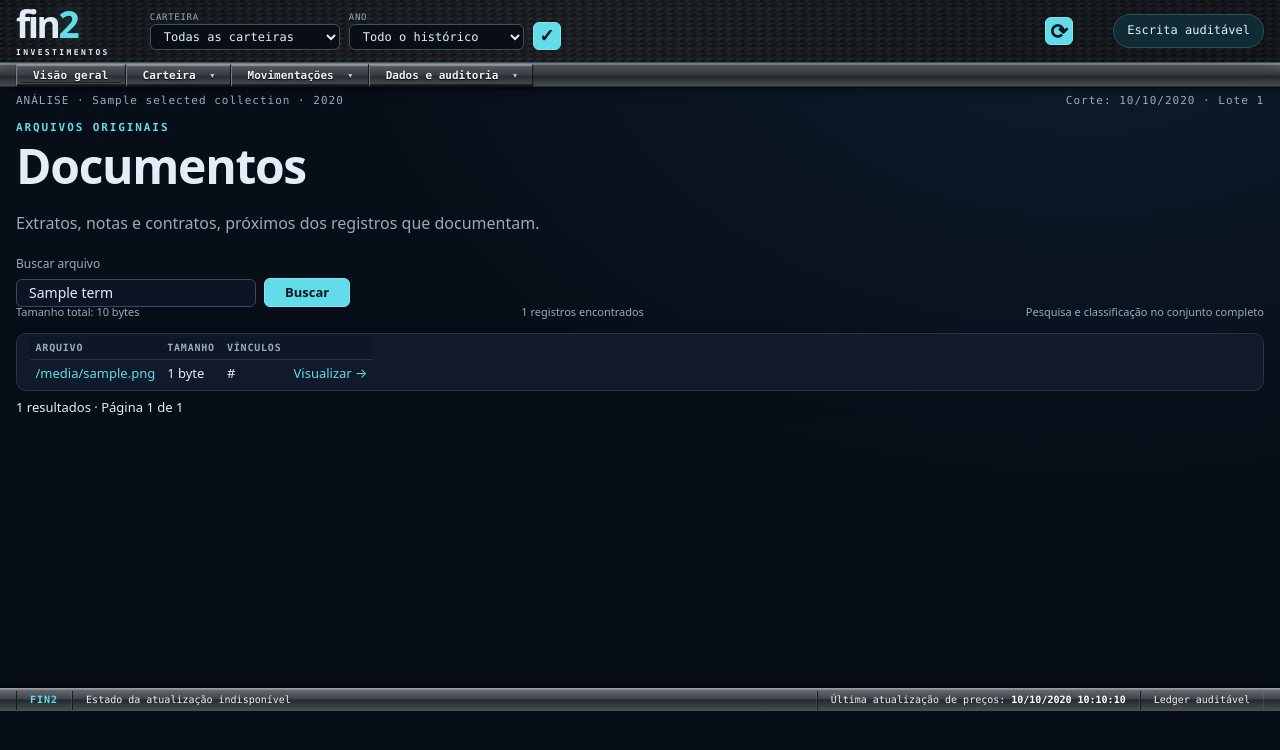
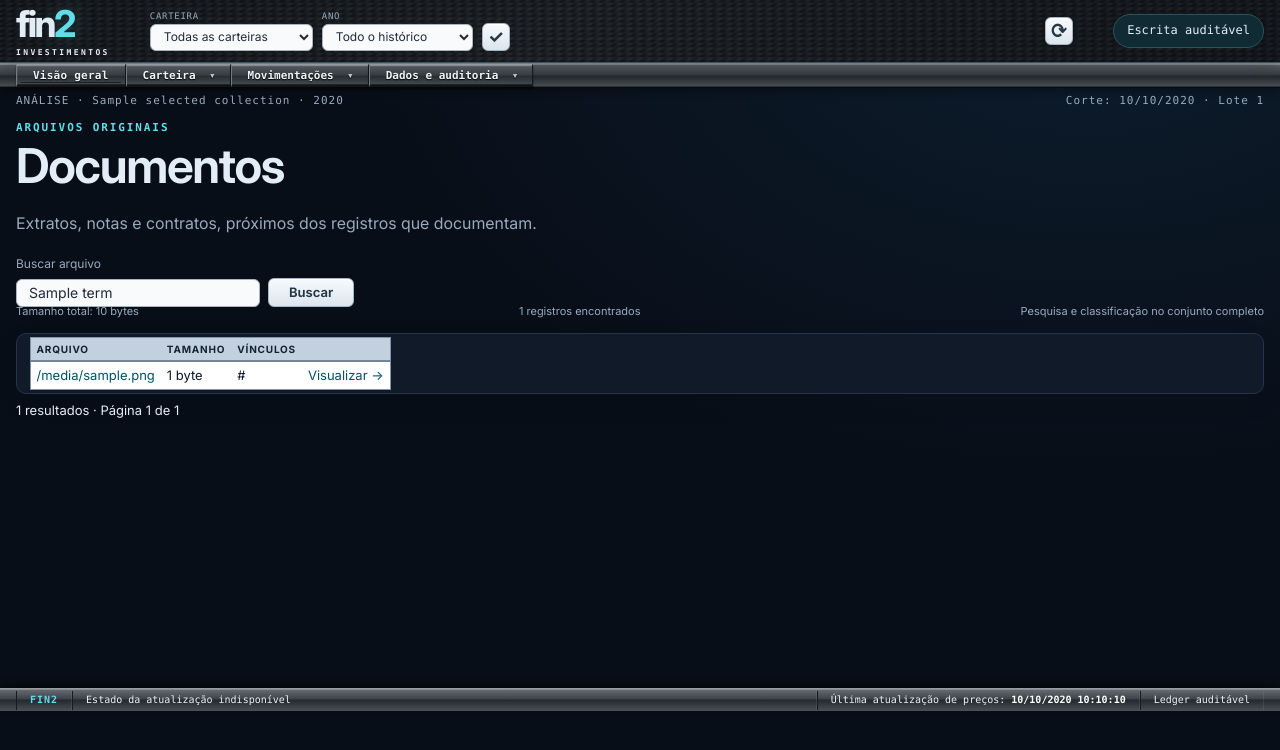
Before and after one commit to omcsilva/Fin2, a Django app: template templates/dashboard/documents.html in a window 1280 px wide. Shown: the top 750 px of the page. Run offline with Django 5.2, Linux system fonts and the light colour scheme; the template is opened without the code that fills it: most values are stand-ins (such as "Sample title", 1, 10 or a date in 2020).

Commit message:
Add light tables and form controls with self-hosted Inter font

```diff
--- a/static/fin2.css
+++ b/static/fin2.css
@@ -281,3 +281,26 @@ input:not([type="checkbox"]):not([type="radio"]):not([type="file"]):not([type="h
 /* Content-sized tables stay at the left edge of their scrollable panel. */
 table{width:max-content;min-width:0;max-width:none;margin-inline:0;table-layout:auto}
 th,td{padding:3px 6px;white-space:nowrap;overflow-wrap:normal;word-break:normal}
+
+/* Style trial: light tables and form controls within the dark dashboard. */
+@font-face{font-family:Inter;src:url('fonts/inter/InterVariable.woff2') format('woff2');font-style:normal;font-weight:100 900;font-display:swap}
+@font-face{font-family:Inter;src:url('fonts/inter/InterVariable-Italic.woff2') format('woff2');font-style:italic;font-weight:100 900;font-display:swap}
+body,h1,h2,h3,h4,h5,h6{font-family:Inter,Tahoma,sans-serif;font-optical-sizing:auto}
+table,table th,table td,table .sort-button,form :is(input,select,textarea,button,.button),input::file-selector-button{font-family:Inter,Tahoma,sans-serif;font-optical-sizing:auto}
+table{color-scheme:light;--muted:#394957;--green:#005266;color:#101820;background:#fff;border:1px solid #8193a5}
+table th{color:#142331;background:#c3d0dd;border-bottom:2px solid #71869a;font-weight:700}
+table td{border-bottom-color:#aab9c7}
+table tbody tr:nth-child(even){background:#e1e9f1}
+table tbody tr:hover{background:#bdddec}
+table tfoot{background:#c3d0dd;color:#142331;font-weight:700}
+table a{color:#005266}
+table .sort-button:hover{color:#004c5b;background:transparent}
+table :is(a,button,input,select):focus-visible{outline-color:#007589}
+:is(form,.global-filters,.flow-review) :is(input,select,textarea){color-scheme:light;color:#202c39;background:#f8fafc;border-color:#a5b5c5;accent-color:#007589}
+form input::placeholder,form textarea::placeholder{color:#657487;opacity:1}
+form select option{background:#f8fafc;color:#202c39}
+form button:not(.sort-button),form .button,input::file-selector-button{color:#243746;background:linear-gradient(#f7fafc,#dce5ee);border-color:#a5b5c5;box-shadow:inset 0 1px 0 #fff}
+form button:not(.sort-button):hover,form .button:hover,input::file-selector-button:hover{background:#d0e5ef;color:#123b4a}
+form button:not(.sort-button):active{background:#bfd7e3;box-shadow:inset 0 1px 3px #6f8b9c66}
+form :is(input,select,textarea,button):focus-visible{outline-color:#007589}
+form :is(input,select,textarea,button):disabled{opacity:.65;cursor:not-allowed}
```
Also changed, not shown: static/fonts/inter/InterVariable-Italic.woff2 (added), static/fonts/inter/InterVariable.woff2 (added), static/fonts/inter/LICENSE.txt (added).
